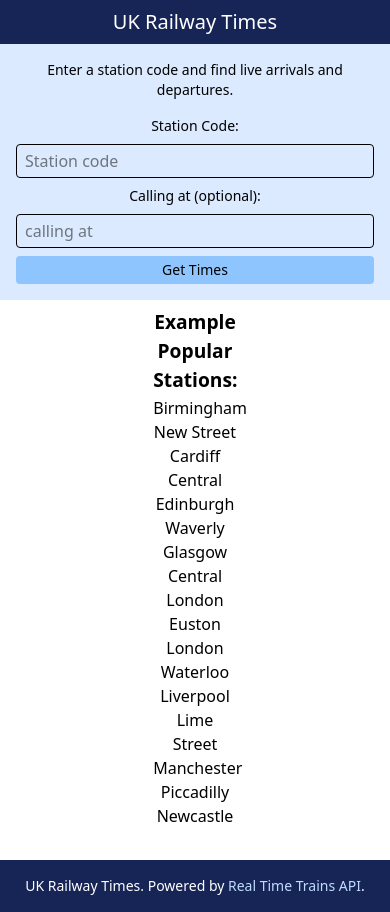
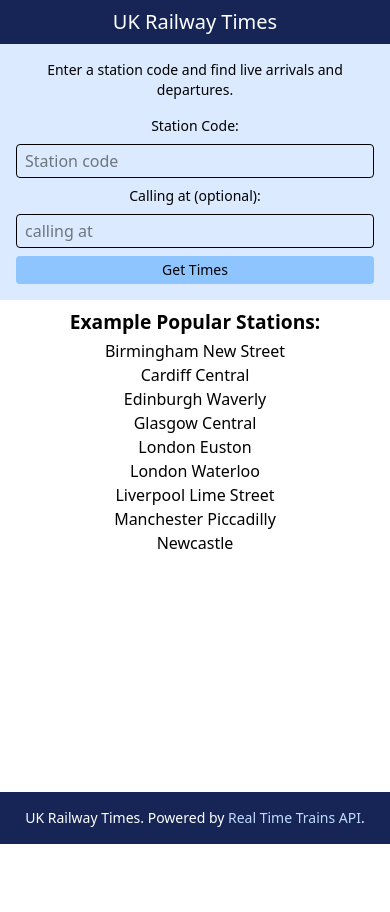
Before and after one commit to JackCo100/rail-times, a React (Vite) app in the folder client/: page / in a window 390 px wide. After the commit the page ends 844 px from the top, so only its background shows below. Built offline with nearby package versions, Linux system fonts and the light colour scheme.

Commit message:
Favourites display updates

```diff
--- a/client/src/App.jsx
+++ b/client/src/App.jsx
@@ -71,7 +71,7 @@ function App() {
   }
   function handleDefaultSelect(code){
     setStationCode(code.substr(0,3));
-    setViaCode(code.substr(4,5) )
+    setViaCode(code.substr(4,5));
   }
 
   return (
@@ -83,7 +83,7 @@ function App() {
           <ResultsBoard data={results} setServiceUid={setServiceUid} setFavourites={setFavourites}  favourites={favourites}/>
         </div>  :
 
-        <div className="w-1/3 m-auto text-center">
+        <div className="sm:w-full md:w-full lg:w-3/4 m-auto text-center">
           {favourites.length > 0 ?
           <Favourites favourites={favourites} handleDefaultSelect={handleDefaultSelect}/> :
           <div>
```
